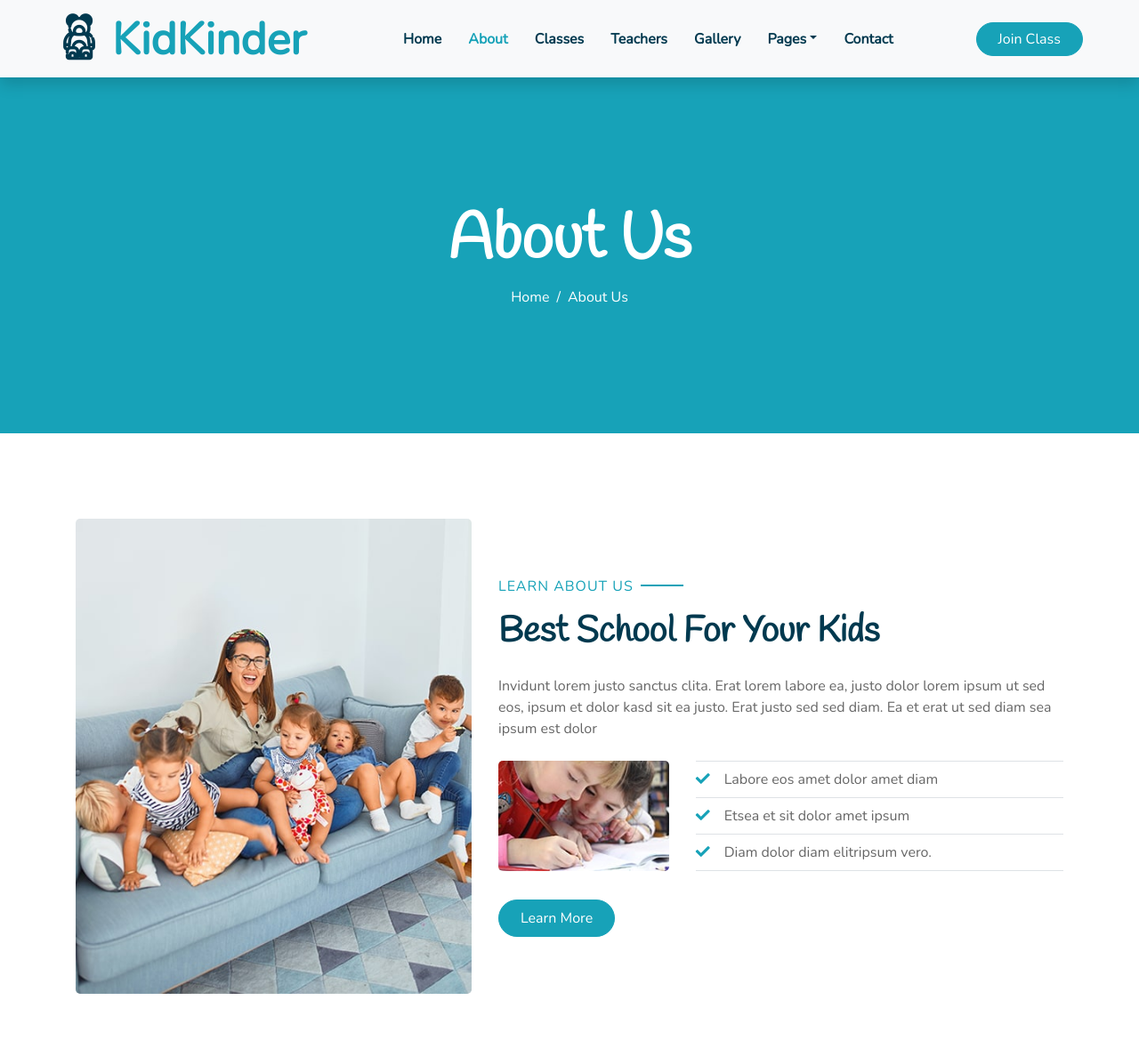
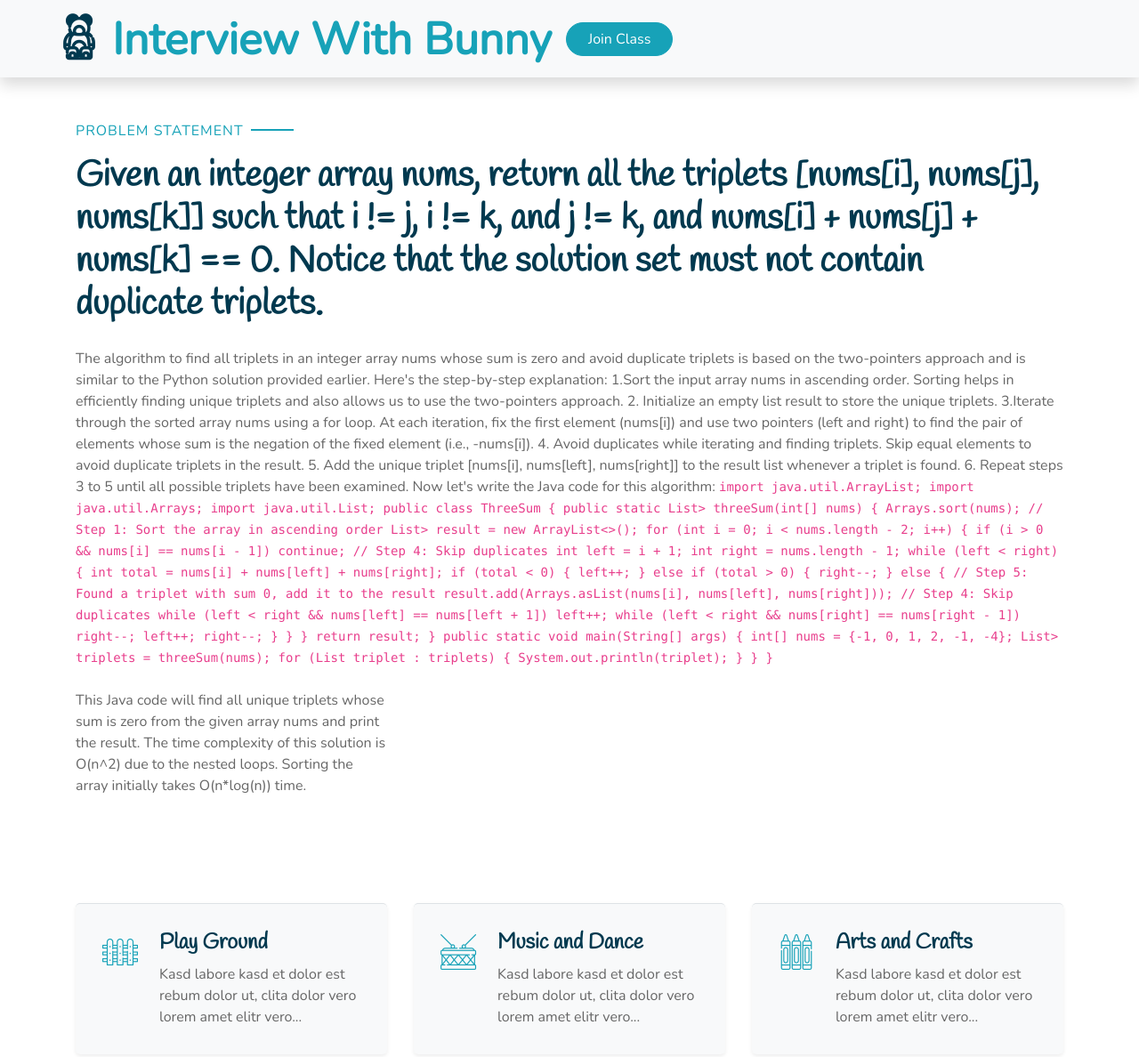
Before and after one commit to cracktechnicalinterview/interviewwithbunny, a plain HTML site: page about.html in a window 1280 px wide. Shown: the top 1188 px of the page at 89% size. Drawn offline with nearby package versions, Linux system fonts and the light colour scheme.

Commit message:
code change

```diff
--- a/about.html
+++ b/about.html
@@ -46,7 +46,7 @@
           style="font-size: 50px"
         >
           <i class="flaticon-043-teddy-bear"></i>
-          <span class="text-primary">KidKinder</span>
+          <span class="text-primary">Interview With Bunny</span>
         </a>
         <button
           type="button"
@@ -60,92 +60,94 @@
           class="collapse navbar-collapse justify-content-between"
           id="navbarCollapse"
         >
-          <div class="navbar-nav font-weight-bold mx-auto py-0">
-            <a href="index.html" class="nav-item nav-link">Home</a>
-            <a href="about.html" class="nav-item nav-link active">About</a>
-            <a href="class.html" class="nav-item nav-link">Classes</a>
-            <a href="team.html" class="nav-item nav-link">Teachers</a>
-            <a href="gallery.html" class="nav-item nav-link">Gallery</a>
-            <div class="nav-item dropdown">
-              <a
-                href="#"
-                class="nav-link dropdown-toggle"
-                data-toggle="dropdown"
-                >Pages</a
-              >
-              <div class="dropdown-menu rounded-0 m-0">
-                <a href="blog.html" class="dropdown-item">Blog Grid</a>
-                <a href="single.html" class="dropdown-item">Blog Detail</a>
-              </div>
-            </div>
-            <a href="contact.html" class="nav-item nav-link">Contact</a>
-          </div>
           <a href="" class="btn btn-primary px-4">Join Class</a>
         </div>
       </nav>
     </div>
     <!-- Navbar End -->
 
-    <!-- Header Start -->
-    <div class="container-fluid bg-primary mb-5">
-      <div
-        class="d-flex flex-column align-items-center justify-content-center"
-        style="min-height: 400px"
-      >
-        <h3 class="display-3 font-weight-bold text-white">About Us</h3>
-        <div class="d-inline-flex text-white">
-          <p class="m-0"><a class="text-white" href="">Home</a></p>
-          <p class="m-0 px-2">/</p>
-          <p class="m-0">About Us</p>
-        </div>
-      </div>
-    </div>
     <!-- Header End -->
 
     <!-- About Start -->
     <div class="container-fluid py-5">
       <div class="container">
         <div class="row align-items-center">
-          <div class="col-lg-5">
-            <img
-              class="img-fluid rounded mb-5 mb-lg-0"
-              src="img/about-1.jpg"
-              alt=""
-            />
-          </div>
-          <div class="col-lg-7">
+          <div class="col-lg-12">
             <p class="section-title pr-5">
-              <span class="pr-2">Learn About Us</span>
+              <span class="pr-2">Problem Statement</span>
             </p>
-            <h1 class="mb-4">Best School For Your Kids</h1>
+            <h1 class="mb-4 pr-2">Given an integer array nums, return all the triplets [nums[i], nums[j], nums[k]] such that i != j, i != k, and j != k, and nums[i] + nums[j] + nums[k] == 0.
+              Notice that the solution set must not contain duplicate triplets.</h1>
             <p>
-              Invidunt lorem justo sanctus clita. Erat lorem labore ea, justo
-              dolor lorem ipsum ut sed eos, ipsum et dolor kasd sit ea justo.
-              Erat justo sed sed diam. Ea et erat ut sed diam sea ipsum est
-              dolor
+              The algorithm to find all triplets in an integer array nums whose sum is zero and avoid duplicate triplets is based on the two-pointers approach and is similar to the Python solution provided earlier. Here's the step-by-step explanation:
+
+1.Sort the input array nums in ascending order. Sorting helps in efficiently finding unique triplets and also allows us to use the two-pointers approach.
+2. Initialize an empty list result to store the unique triplets.
+3.Iterate through the sorted array nums using a for loop. At each iteration, fix the first element (nums[i]) and use two pointers (left and right) to find the pair of elements whose sum is the negation of the fixed element (i.e., -nums[i]).
+4. Avoid duplicates while iterating and finding triplets. Skip equal elements to avoid duplicate triplets in the result.
+5. Add the unique triplet [nums[i], nums[left], nums[right]] to the result list whenever a triplet is found.
+6. Repeat steps 3 to 5 until all possible triplets have been examined.
+Now let's write the Java code for this algorithm:
+
+<code>
+  import java.util.ArrayList;
+import java.util.Arrays;
+import java.util.List;
+
+public class ThreeSum {
+
+    public static List<List<Integer>> threeSum(int[] nums) {
+        Arrays.sort(nums); // Step 1: Sort the array in ascending order
+        List<List<Integer>> result = new ArrayList<>();
+
+        for (int i = 0; i < nums.length - 2; i++) {
+            if (i > 0 && nums[i] == nums[i - 1]) continue; // Step 4: Skip duplicates
+
+            int left = i + 1;
+            int right = nums.length - 1;
+
+            while (left < right) {
+                int total = nums[i] + nums[left] + nums[right];
+
+                if (total < 0) {
+                    left++;
+                } else if (total > 0) {
+                    right--;
+                } else {
+                    // Step 5: Found a triplet with sum 0, add it to the result
+                    result.add(Arrays.asList(nums[i], nums[left], nums[right]));
+
+                    // Step 4: Skip duplicates
+                    while (left < right && nums[left] == nums[left + 1]) left++;
+                    while (left < right && nums[right] == nums[right - 1]) right--;
+
+                    left++;
+                    right--;
+                }
+            }
+        }
+
+        return result;
+    }
+
+    public static void main(String[] args) {
+        int[] nums = {-1, 0, 1, 2, -1, -4};
+        List<List<Integer>> triplets = threeSum(nums);
+
+        for (List<Integer> triplet : triplets) {
+            System.out.println(triplet);
+        }
+    }
+}
+
+</code>
             </p>
             <div class="row pt-2 pb-4">
               <div class="col-6 col-md-4">
-                <img class="img-fluid rounded" src="img/about-2.jpg" alt="" />
+                This Java code will find all unique triplets whose sum is zero from the given array nums and print the result. The time complexity of this solution is O(n^2) due to the nested loops. Sorting the array initially takes O(n*log(n)) time.
               </div>
-              <div class="col-6 col-md-8">
-                <ul class="list-inline m-0">
-                  <li class="py-2 border-top border-bottom">
-                    <i class="fa fa-check text-primary mr-3"></i>Labore eos amet
-                    dolor amet diam
-                  </li>
-                  <li class="py-2 border-bottom">
-                    <i class="fa fa-check text-primary mr-3"></i>Etsea et sit
-                    dolor amet ipsum
-                  </li>
-                  <li class="py-2 border-bottom">
-                    <i class="fa fa-check text-primary mr-3"></i>Diam dolor diam
-                    elitripsum vero.
-                  </li>
-                </ul>
-              </div>
+
             </div>
-            <a href="" class="btn btn-primary mt-2 py-2 px-4">Learn More</a>
           </div>
         </div>
       </div>
```
Also changed, not shown: index.html (+7 -14 lines), img/image.png (added), 1 other file.
